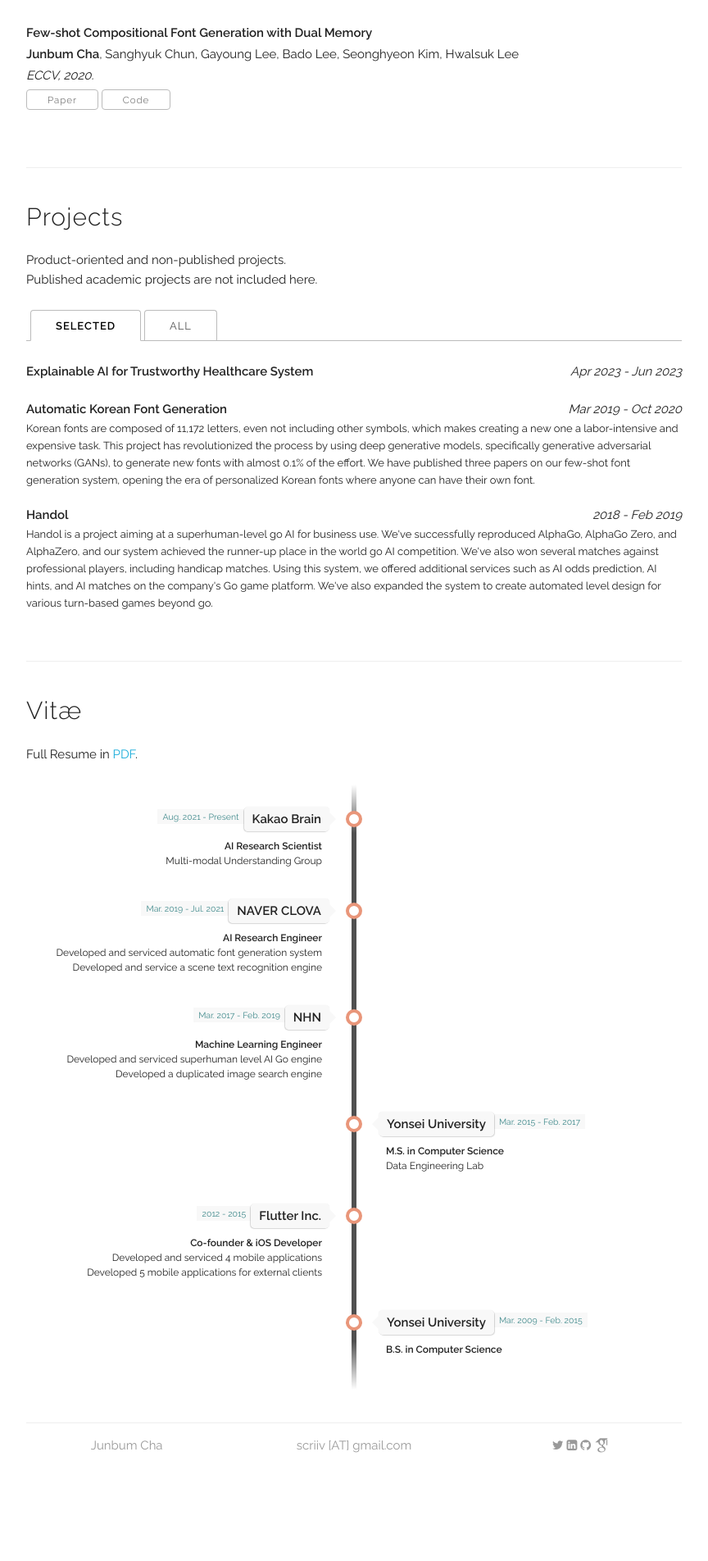
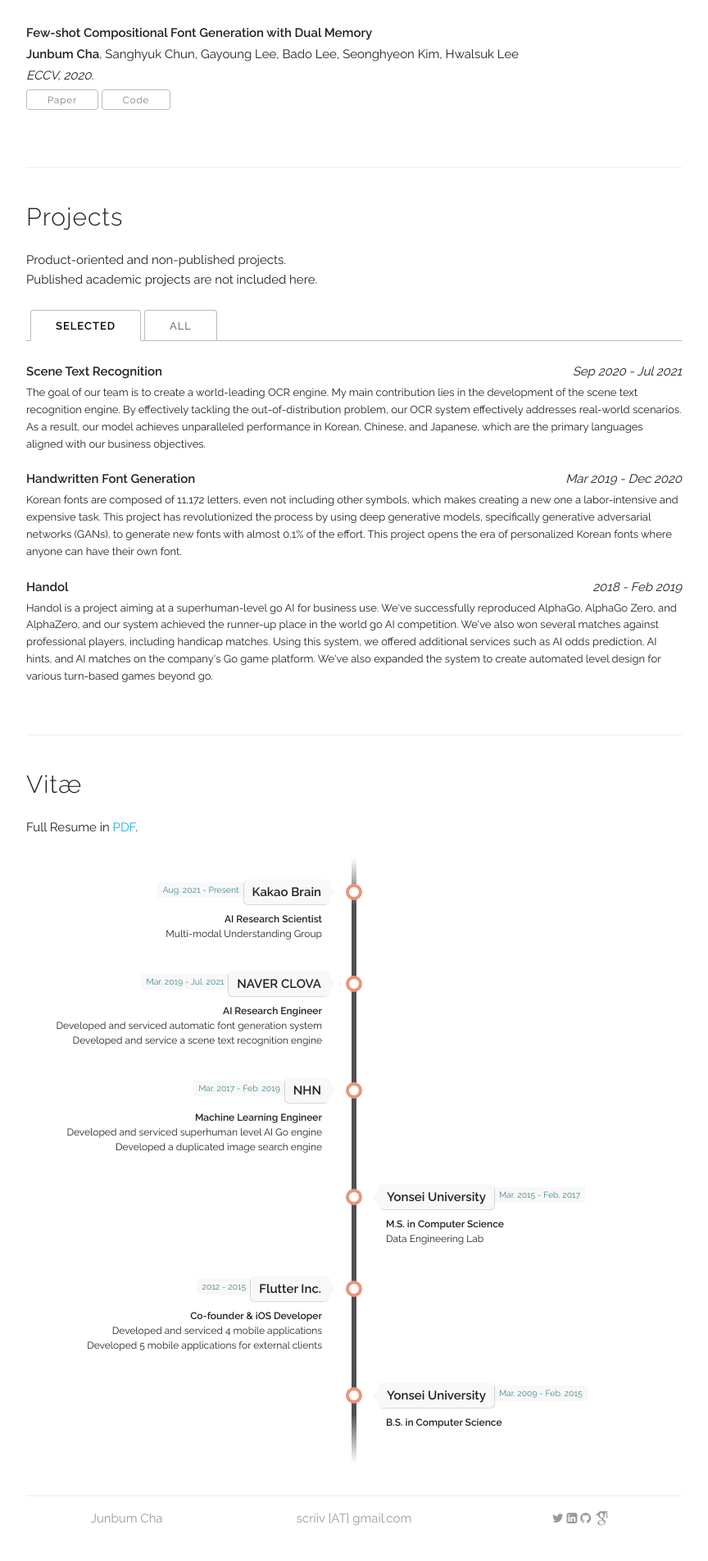
Before and after one commit to junbumcha/junbumcha.github.io, a Jekyll site: the page built from index.html, in a window 1280 px wide. Shown: the part 1434-3338 px from the top of the page at 82% size, without its empty margins (208-1072 px from the left). Built offline with Jekyll 4.4.1, drawn with Linux system fonts in a browser that asks for light colours; some web fonts are replaced; before the commit the page ends 3249 px from its top, so only the background shows below that.

Commit message:
Update projects & add scroll-padding-top

```diff
--- a/_data/projects.yaml
+++ b/_data/projects.yaml
@@ -1,29 +1,39 @@
 projects:
 
+  # - title: "Multimodal Large Language Models"
+  #   content: ""
+  #   date: Jul 2023 - Present
+  #   selected: y
+
   - title: "Explainable AI for Trustworthy Healthcare System"
-    content: ""
+    content: "Reliability is crucial in healthcare systems. This project enhances reliability by introducing explainability, which helps clarify the reasoning behind a model's predictions. More specifically, we focus on our medical reports generation model, which generates reports based on medical images. Our aim is to provide a visual representation that highlights the specific areas of the image upon which the generated report relies."
     date: Apr 2023 - Jun 2023
+    selected: n
+
+  # - title: "Multimodal Dialogue Agent"
+  #   content: ""
+  #   date: Jun 2022 - Sep 2022
+  #   selected: n
+
+  - title: "Scene Text Recognition"
+    # affiliation: NAVER CLOVA, OCR team
+    content: "The goal of our team is to create a world-leading OCR engine. My main contribution lies in the development of the scene text recognition engine. By effectively tackling the out-of-distribution problem, our OCR system effectively addresses real-world scenarios. As a result, our model achieves unparalleled performance in Korean, Chinese, and Japanese, which are the primary languages aligned with our business objectives."
+    date: Sep 2020 - Jul 2021
     selected: y
 
-  - title: "Multimodal Dialogue Agent"
-    content: ""
-    date: Jun 2022 - Sep 2022
-    selected: n
-
-  - title: "Scene Text Recognition"
-    content: ""
-    date: Oct 2020 - Jul 2021
-    selected: n
-
-  - title: "Automatic Korean Font Generation"
-    content: "Korean fonts are composed of 11,172 letters, even not including other symbols, which makes creating a new one a labor-intensive and expensive task. This project has revolutionized the process by using deep generative models, specifically generative adversarial networks (GANs), to generate new fonts with almost 0.1% of the effort. We have published three papers on our few-shot font generation system, opening the era of personalized Korean fonts where anyone can have their own font."
-    date: Mar 2019 - Oct 2020
+# TODO 본 프로젝트는 또한 OCR 모델의 data augmentation 용도로도 사용됨.
+  - title: "Handwritten Font Generation"
+    # affiliation: NAVER CLOVA, OCR team
+    content: "Korean fonts are composed of 11,172 letters, even not including other symbols, which makes creating a new one a labor-intensive and expensive task. This project has revolutionized the process by using deep generative models, specifically generative adversarial networks (GANs), to generate new fonts with almost 0.1% of the effort. This project opens the era of personalized Korean fonts where anyone can have their own font."
+    date: Mar 2019 - Dec 2020
     selected: y
 
   - title: "Handol"
+    # affiliation: NHN, Game AI team
     content: "Handol is a project aiming at a superhuman-level go AI for business use. We've successfully reproduced AlphaGo, AlphaGo Zero, and AlphaZero, and our system achieved the runner-up place in the world go AI competition. We've also won several matches against professional players, including handicap matches. Using this system, we offered additional services such as AI odds prediction, AI hints, and AI matches on the company's Go game platform. We've also expanded the system to create automated level design for various turn-based games beyond go."
     date: 2018 - Feb 2019
     selected: y
+    # url: TEST
 
   - title: "Duplicated Image Search"
     content: This project aims to cluster duplicate images within user-uploaded images on a cloud service. Specifically, a duplicate image is defined as any image that has been manipulated in some way, such as applying photo effect filters, adding stickers, resizing, or cropping. We utilized a SIFT-based image correspondence algorithm for image matching and an approximated kNN algorithm for search efficiency.
@@ -31,7 +41,7 @@ projects:
     selected: n
 
   - title: "GANs Comparison without Cherry-picking"
-    content: ""
+    content: "The motivation behind this project is to tackle the issue of overestimation resulting from cherry-picking in generative adversarial networks (GANs). In 2017, GANs were the most trending topic in deep learning, yet the absence of quantitative evaluation metrics led to a proliferation of diverse GAN algorithms. Each algorithm claimed superiority over others based on non-objective qualitative evaluations. To address this, this project offers open-source implementations of various GAN algorithms and provides an unbiased and objective comparison without cherry-picking."
     date: 2017
     selected: n
 
--- a/_includes/projects-pane.html
+++ b/_includes/projects-pane.html
@@ -3,11 +3,12 @@
     <div class="titledate-container">
       <div class="title">
         <p><b>
-          {% if project.url %}
+          <!-- {% if project.url %}
             <a href="{{ project.url }}">{{ project.title }}</a>
           {% else %}
             {{ project.title }}
-          {% endif %}
+          {% endif %} -->
+          {{ project.title }}
         </b></p>
       </div>
       {% if project.date %}
@@ -16,8 +17,19 @@
         </div>
       {% endif %}
     </div>
+
+    <div class="affiliation">
+      <p>{{ project.affiliation }}</p>
+    </div>
+
     <div class="content">
       <p>{{ project.content }}</p>
     </div>
+
+    <div class="project-buttons">
+      {% if project.url %}
+          <a class="button" href="{{ project.url | prepend: site.baseurl }}" target="_blank">Project</a>
+      {% endif %}
+    </div>
   </div>
 {% endfor %}
```
Also changed, not shown: libs/custom/my_css.css.
